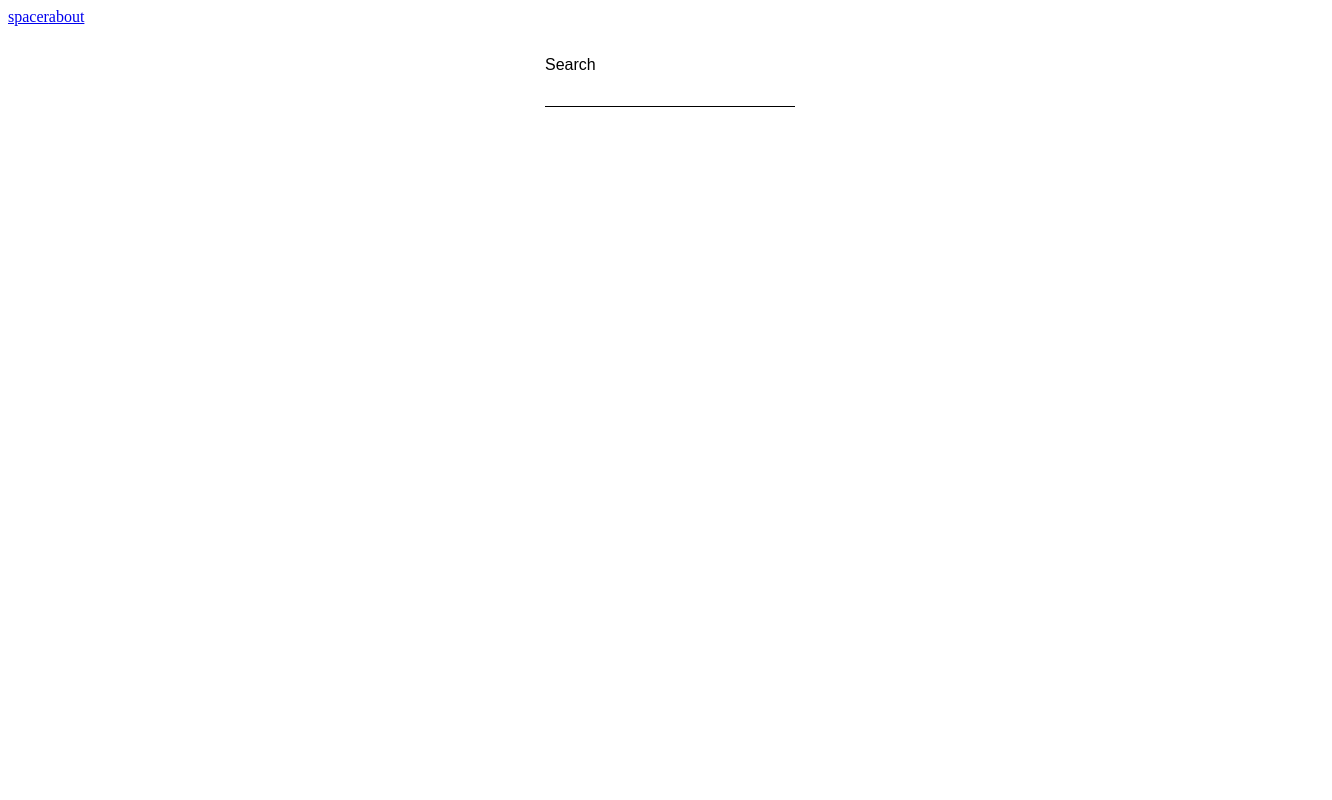
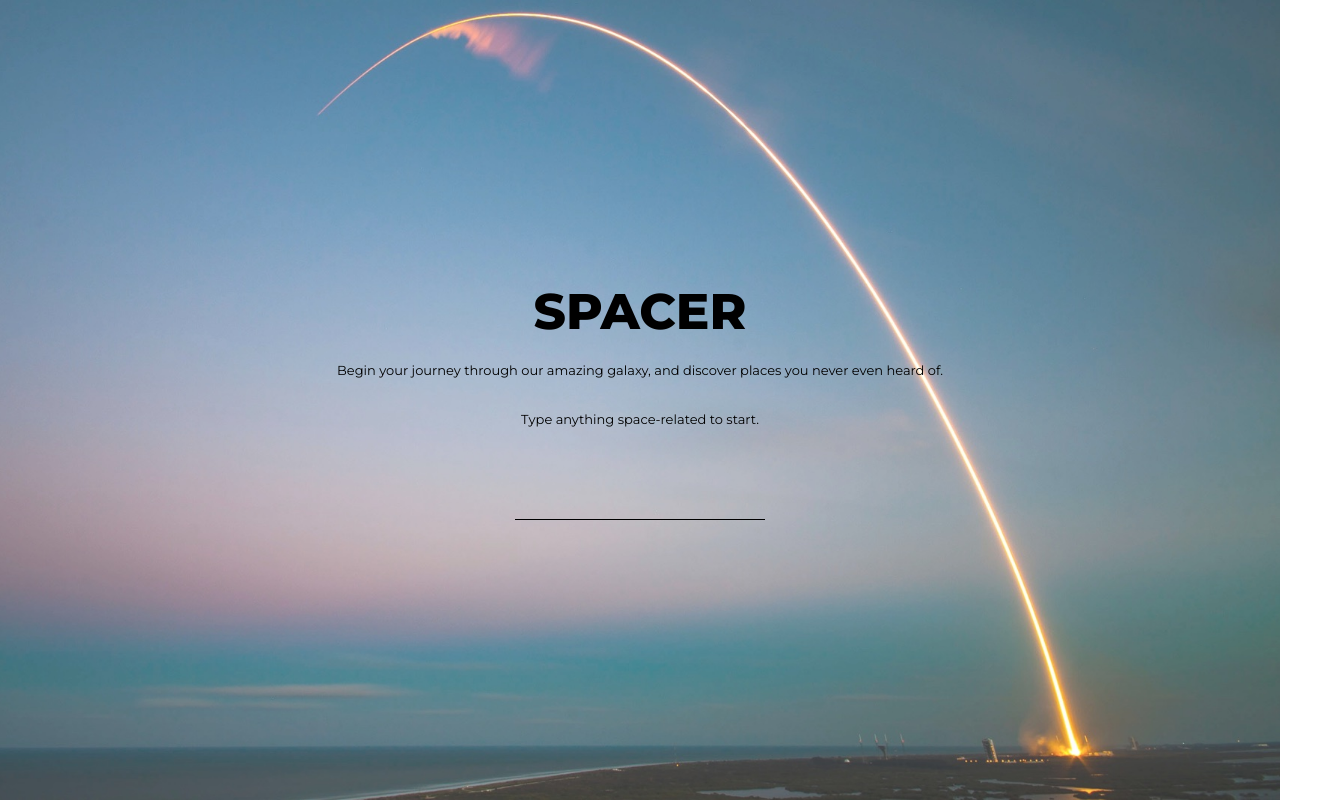
Before and after one commit to annaskuza7/kursVue-spacer, a Vue app: page / in a window 1280 px wide. Shown: the whole page, 1332 px wide, since content can reach past the window. Built offline with nearby package versions, Linux system fonts and the light colour scheme.

Commit message:
Add basic hero image view

```diff
--- a/src/App.vue
+++ b/src/App.vue
@@ -1,11 +1,19 @@
 <template>
   <div class="app">
-    <div class="nav">
-      <router-link to="/">spacer</router-link>
-      <router-link to="/about">about</router-link>
-    </div>
     <router-view />
   </div>
 </template>
 
-<style lang="scss" scoped></style>
+<style lang="scss">
+@import url("https://fonts.googleapis.com/css2?family=Montserrat:wght@300;400;600;800&display=swap");
+
+* {
+  box-sizing: border-box;
+}
+
+body {
+  font-family: "Montserrat", sans-serif;
+  margin: 0;
+  padding: 0;
+}
+</style>
--- /dev/null
+++ b/src/components/Claim.vue
@@ -0,0 +1,35 @@
+<template>
+  <div class="claimWrapper">
+    <h1 class="claim">SPACER</h1>
+    <p class="subclaim">
+      Begin your journey through our amazing galaxy, and discover places you never even heard of.
+    </p>
+    <p class="subclaim">Type anything space-related to start.</p>
+  </div>
+</template>
+
+<script>
+export default {
+  name: "Claim",
+};
+</script>
+
+<style lang="scss" scoped>
+.claimWrapper {
+  display: flex;
+  flex-direction: column;
+  justify-content: center;
+  align-items: center;
+  text-align: center;
+}
+
+.claim {
+  margin: 0;
+  font-size: 50px;
+}
+
+.subclaim {
+  margin-top: 20px;
+  font-size: 13px;
+}
+</style>
--- /dev/null
+++ b/src/components/SearchInput.vue
@@ -0,0 +1,27 @@
+<template>
+  <div class="searchWrapper">
+    <input id="search" name="search" type="text" v-model="searchValue" @input="handleInput" />
+  </div>
+</template>
+
+<script>
+export default {
+  name: "SearchInput",
+};
+</script>
+
+<style lang="scss" scoped>
+.searchWrapper {
+  margin-top: 50px;
+  display: flex;
+  flex-direction: column;
+  width: 250px;
+
+  input {
+    height: 30px;
+    background: none;
+    border: 0;
+    border-bottom: 1px solid black;
+  }
+}
+</style>
--- a/src/router/index.js
+++ b/src/router/index.js
@@ -1,6 +1,6 @@
 import Vue from "vue";
 import VueRouter from "vue-router";
-import Search from "../views/Search.vue";
+import Search from "@/views/Search.vue";
 
 Vue.use(VueRouter);
 
@@ -9,14 +9,6 @@
     path: "/",
     name: "Search",
     component: Search,
-  },
-  {
-    path: "/about",
-    name: "About",
-    // route level code-splitting
-    // this generates a separate chunk (about.[hash].js) for this route
-    // which is lazy-loaded when the route is visited.
-    component: () => import(/* webpackChunkName: "about" */ "../views/About.vue"),
   },
 ];
 
--- a/src/views/About.vue
+++ /dev/null
@@ -1,11 +0,0 @@
-<template>
-  <div class="about">
-    <h1>This is an about page</h1>
-  </div>
-</template>
-
-<script>
-export default {
-  name: "About",
-};
-</script>
--- a/src/views/Search.vue
+++ b/src/views/Search.vue
@@ -1,26 +1,21 @@
-/* eslint-disable vue/no-parsing-error */ /* eslint-disable vue/valid-v-for */
 <template>
   <div class="wrapper">
-    <div class="search">
-      <label for="search">Search</label>
-      <input id="search" name="search" type="text" v-model="searchValue" @input="handleInput" />
-      <ul>
-        <li v-for="item in results" :key="item.data[0].nasa_id">
-          <p>{{ item.data[0].description }}</p>
-        </li>
-      </ul>
-    </div>
+    <Claim />
+    <SearchInput />
   </div>
 </template>
 
 <script>
 import axios from "axios";
 import debounce from "lodash.debounce";
+import Claim from "@/components/Claim.vue";
+import SearchInput from "@/components/SearchInput.vue";
 
 const API = "https://images-api.nasa.gov/search";
 
 export default {
   name: "Search",
+  components: { Claim, SearchInput },
   data() {
     return {
       searchValue: "",
@@ -45,27 +40,17 @@
 
 <style lang="scss" scoped>
 .wrapper {
+  margin: 0;
+  width: 100%;
+  height: 100vh;
+  padding: 30px;
   display: flex;
   flex-direction: column;
+  justify-content: center;
   align-items: center;
-  margin: 0;
-  padding: 30px;
-  width: 100%;
-}
-
-.search {
-  display: flex;
-  flex-direction: column;
-  width: 250px;
-
-  label {
-    font-family: Montserrat, sans-serif;
-  }
-
-  input {
-    height: 30px;
-    border: 0;
-    border-bottom: 1px solid black;
-  }
+  background-image: url("../assets/image/heroimage.jpg");
+  background-repeat: no-repeat;
+  background-size: cover;
+  background-position: 80% 0%;
 }
 </style>
```
